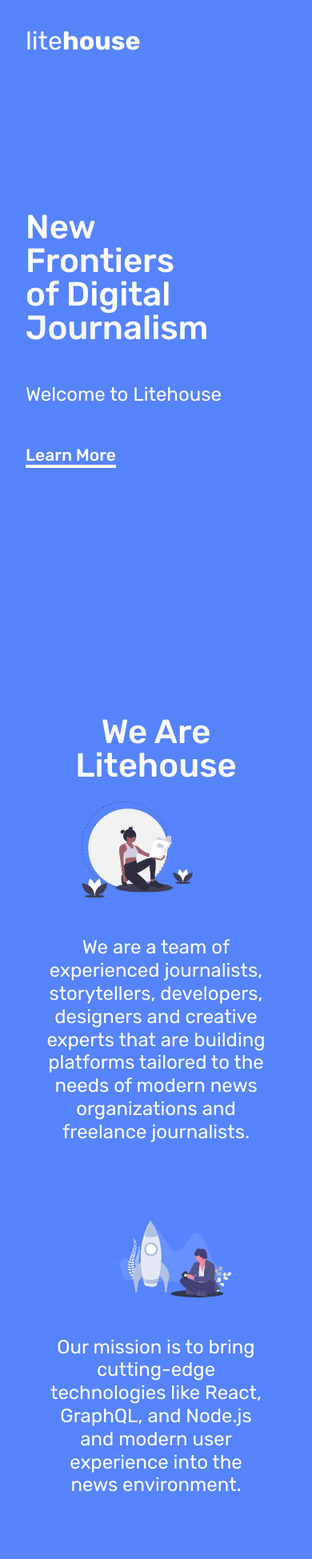
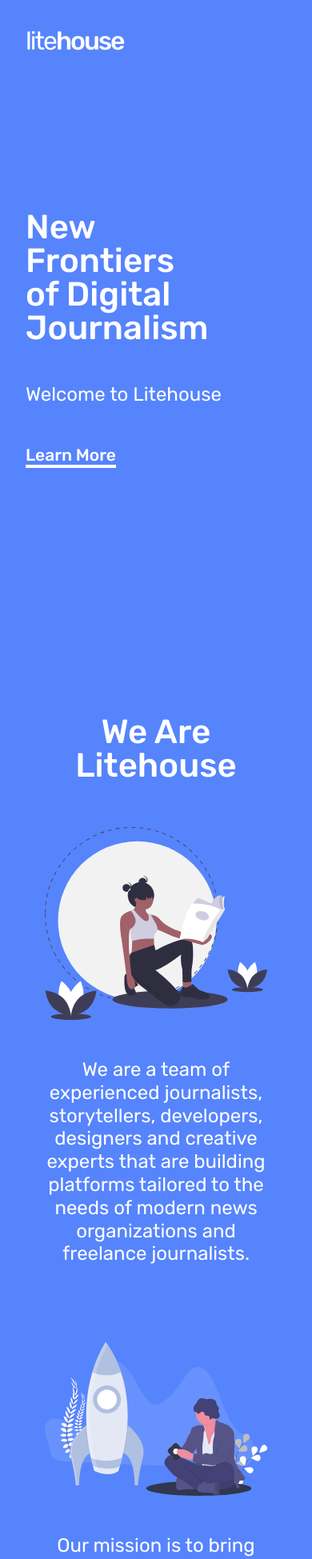
Before and after one commit to litehousepress/litehouse.press, a Next.js app: page / in a window 390 px wide. Shown: the top 1949 px of the page at 80% size. Built offline with nearby package versions, Linux system fonts and the light colour scheme.

Commit message:
Responsive - Fixes

```diff
--- a/styles/styles.scss
+++ b/styles/styles.scss
@@ -104,9 +104,9 @@
     &.team-right {
         max-width: 412px;
         margin-left: 64px;
-        @media (max-width: 520px) {
+        @media (max-width: 950px) {
             margin-left: 0;
-            max-width: 100%;
+            max-width: 480px;
             margin-bottom: 24px;
         }
     }
@@ -114,9 +114,9 @@
     &.team-left {
         max-width: 412px;
         margin-right: 64px;
-        @media (max-width: 520px) {
+        @media (max-width: 950px) {
             margin-right: 0;
-            max-width: 100%;
+            max-width: 480px;
             margin-bottom: 24px;
         }
     }
@@ -211,11 +211,12 @@
     .logo {
         color: $color-white;
         font-size: 40px;
+        letter-spacing: -2px;
         @media (max-width: 960px) {
         }
         font-weight: 400;
         span {
-            font-weight: 700;
+            font-weight: 500;
         }
         @media (max-width: 520px) {
             font-size: 32px;
@@ -345,8 +346,9 @@
     margin: 0 auto;
     justify-content: center;
 
-    @media (max-width: 520px) {
+    @media (max-width: 950px) {
         flex-direction: column;
+        align-items: flex-start;
         padding: 0 24px;
     }
 
@@ -355,7 +357,8 @@
     }
 
     &.container-flex--rev {
-        @media (max-width: 520px) {
+        @media (max-width: 950px) {
+            align-items: flex-start;
             flex-direction: column-reverse;
         }
     }
@@ -398,7 +401,7 @@
     padding: 62px 0;
     box-sizing: border-box;
 
-    @media (max-width: 520px) {
+    @media (max-width: 950px) {
         padding: 32px;
     }
 }
@@ -421,11 +424,16 @@
 
 .screen {
     box-shadow: 0 0 10px rgba($color-cadet-grey, 0.4);
+    border-radius: 10px;
+    margin-bottom: 32px;
+    @media (max-width: 520px) {
+        border-radius: 5px;
+    }
 }
 
 button {
     appearance: none;
-
+    outline: none;
     &.btn {
         background: $color-blueberry;
         padding: 0 32px;
@@ -433,15 +441,14 @@
         color: $color-white;
         display: block;
         text-transform: uppercase;
-        font-size: 19px;
-        letter-spacing: 1px;
+        font-size: 17px;
         font-weight: 700;
         border-radius: 24px;
         border: none;
         margin: 48px auto 0 auto;
         cursor: pointer;
         transition: all 0.24s;
-
+        box-shadow: 0 0 1px 7px lighten($color-blueberry, 30%);
         &:hover {
             background: lighten($color-blueberry, 5%);
         }
@@ -482,10 +489,34 @@
         &:last-child {
             margin-left: 48px;
         }
+        @media (max-width: 950px) {
+            width: 100%;
+            &:first-child {
+                margin-top: 32px;
+                margin-right: 0;
+            }
+            &:last-child {
+                margin-left: 0;
+            }
+        }
     }
 
     @media (max-width: 520px) {
         padding: 24px 0;
+    }
+
+    @media (max-width: 950px) {
+        align-items: center;
+    }
+
+    &.container-flex--columns {
+        flex-direction: column;
+    }
+
+    &.container-flex--rev {
+        @media (max-width: 950px) {
+            align-items: center;
+        }
     }
 }
 
@@ -502,6 +533,7 @@
     margin-left: -1px;
     margin-right: -1px;
     height: auto;
+    margin-top: 10px;
 }
 
 #about {
```
